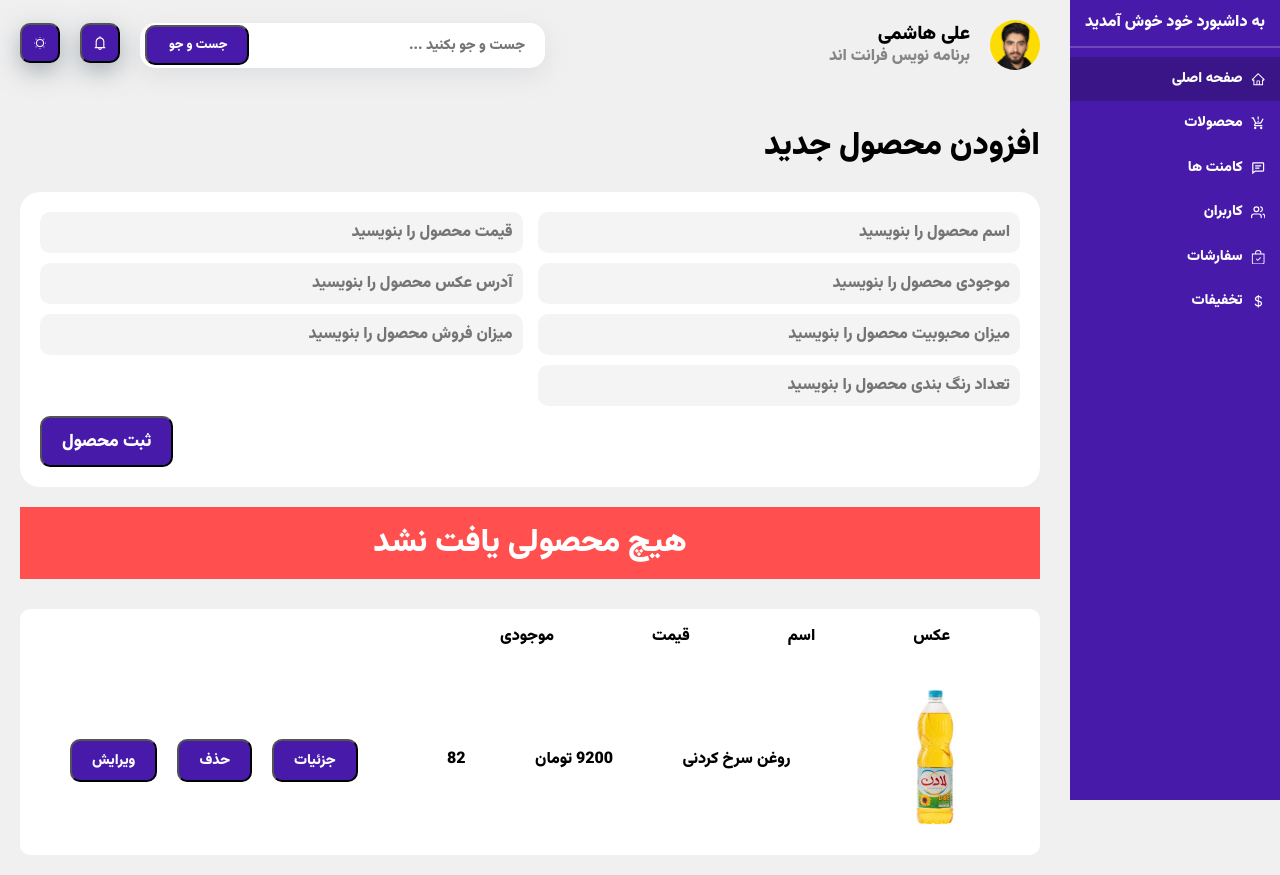
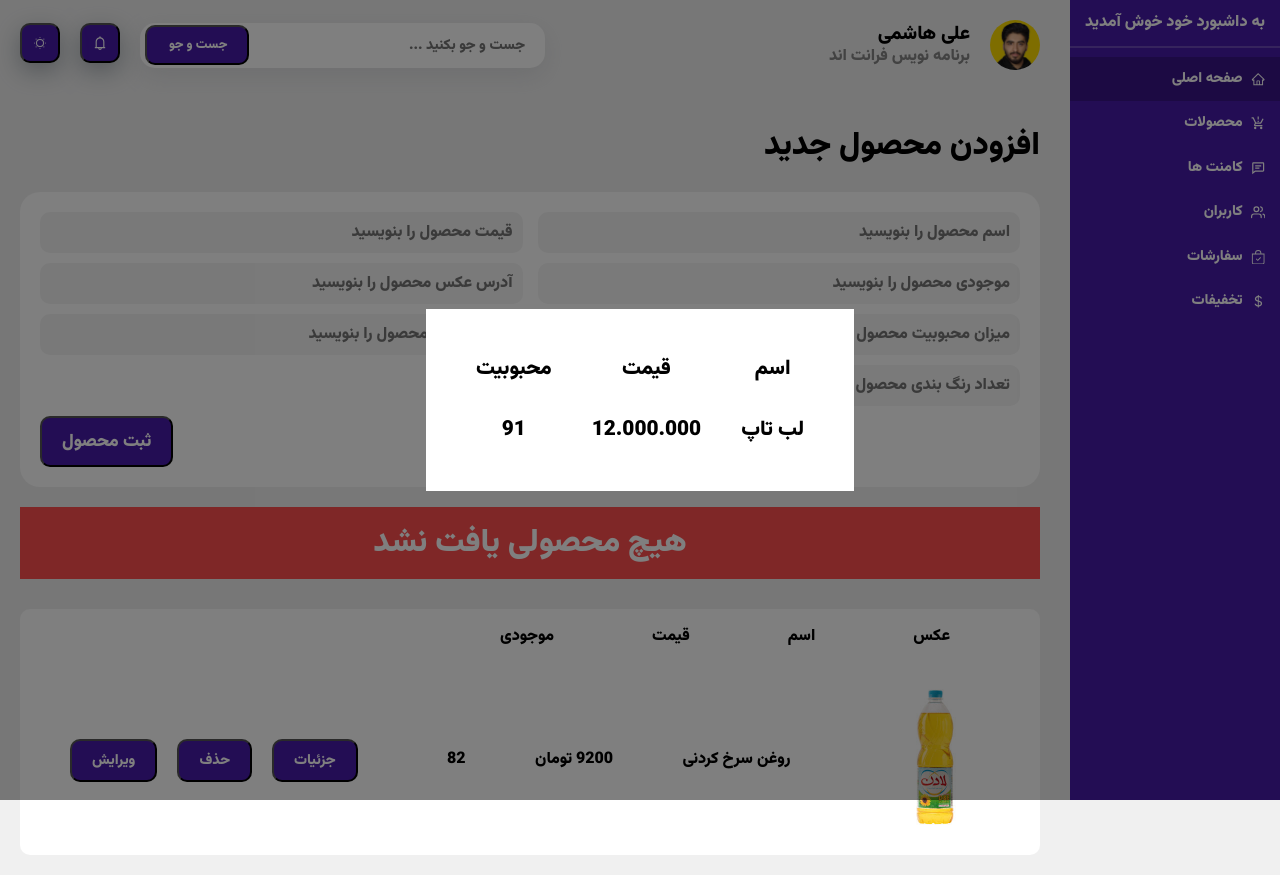
Before and after one commit to thealih/CMS_farsi, a React (Vite) app: page /products in a window 1280 px wide. Built offline with nearby package versions, Linux system fonts and the light colour scheme.

Commit message:
add DetailsModal component

```diff
--- a/src/Component/Comments/Comments.jsx
+++ b/src/Component/Comments/Comments.jsx
@@ -1,13 +1,7 @@
-import DeleteModal from "../DeleteModal/DeleteModal";
 import ErrorBox from "../ErrorBox/ErrorBox";
 
 const Comments = () => {
-  return (
-    <>
-      <ErrorBox msg="هیچ کامنتی یافت نشد" />
-      <DeleteModal />
-    </>
-  );
+  return <ErrorBox msg="هیچ کامنتی یافت نشد" />;
 };
 
 export default Comments;
--- a/src/Component/DeleteModal/DeleteModal.jsx
+++ b/src/Component/DeleteModal/DeleteModal.jsx
@@ -1,13 +1,23 @@
 import "./deleteModal.css";
 import ReactDOM from "react-dom";
-const DeleteModal = () => {
+const DeleteModal = ({ submitAction, cancelAction }) => {
   return ReactDOM.createPortal(
     <div className="modalParent active">
       <div className="deleteModal">
         <h1>آیا از حذف اطمینان دارید ؟</h1>
         <div className="deleteModalBtns">
-          <button className="deleteBtn deleteModalAcceptBtn">بله</button>
-          <button className="deleteBtn deleteModalRejectBtn">خیر</button>
+          <button
+            className="deleteBtn deleteModalAcceptBtn"
+            onClick={() => submitAction()}
+          >
+            بله
+          </button>
+          <button
+            className="deleteBtn deleteModalRejectBtn"
+            onClick={() => cancelAction()}
+          >
+            خیر
+          </button>
         </div>
       </div>
     </div>,
--- a/src/Component/DeleteModal/deleteModal.css
+++ b/src/Component/DeleteModal/deleteModal.css
@@ -1,23 +1,3 @@
-.modalParent {
-  position: fixed;
-  top: 50%;
-  left: 50%;
-  transform: translate(-50%, -50%);
-  z-index: 2;
-  width: 100%;
-  height: 100vh;
-  background-color: rgba(0, 0, 0, 0.5);
-  display: flex;
-  align-items: center;
-  justify-content: center;
-  opacity: 0;
-  visibility: hidden;
-  transition: 0.4s;
-}
-.modalParent.active {
-  opacity: 1;
-  visibility: visible;
-}
 .deleteModal {
   background-color: var(--white);
   padding: 50px;
--- /dev/null
+++ b/src/Component/DetailsModal/DetailsModal.jsx
@@ -0,0 +1,24 @@
+import "./detailsModal.css";
+
+const DetailsModal = () => {
+  return (
+    <div className="modalParent active">
+      <div className="detailsModal ">
+        <table className="cmsTable">
+          <tr>
+            <th>اسم</th>
+            <th>قیمت</th>
+            <th>محبوبیت</th>
+          </tr>
+          <tr>
+            <td>لب تاپ</td>
+            <td>12.000.000</td>
+            <td>91</td>
+          </tr>
+        </table>
+      </div>
+    </div>
+  );
+};
+
+export default DetailsModal;
--- /dev/null
+++ b/src/Component/DetailsModal/detailsModal.css
@@ -0,0 +1,5 @@
+.detailsModal {
+  padding: 30px;
+  background-color: var(--white);
+  font-size: 1.3rem;
+}
--- a/src/Component/Header/Header.jsx
+++ b/src/Component/Header/Header.jsx
@@ -6,7 +6,7 @@ const Header = () => {
   return (
     <div className="header">
       <div className="adminProfile">
-        <img src="../../../public/img/saeedi.jpeg" alt="Admin Profile" />
+        <img src="/img/saeedi.jpeg" alt="Admin Profile" />
         <div>
           <h1>علی هاشمی</h1>
           <h3>برنامه نویس فرانت اند</h3>
--- a/src/Component/ProductTable/ProductsTable.jsx
+++ b/src/Component/ProductTable/ProductsTable.jsx
@@ -1,13 +1,29 @@
+import { useState } from "react";
 import "./productsTable.css";
+import DeleteModal from "../DeleteModal/DeleteModal";
+import DetailsMoadl from "../DetailsModal/DetailsModal";
 const ProductsTable = () => {
+  const [isShowModal, setIsShowModal] = useState(false);
+  const deleteModalCancleAction = () => {
+    console.log("مدال بسته شد");
+    setIsShowModal(false);
+  };
+  const deleteModalSubmitAction = () => {
+    console.log("مدال تایید شد");
+    setIsShowModal(false);
+  };
   return (
+    <>
       <table className="productsTable">
+        <thead>
           <tr className="productsTableHeadingTr">
             <th>عکس</th>
             <th>اسم</th>
             <th>قیمت</th>
             <th>موجودی</th>
           </tr>
+        </thead>
+        <tbody>
           <tr className="productsTableTr">
             <td>
               <img
@@ -21,11 +37,25 @@ const ProductsTable = () => {
             <td>82</td>
             <td>
               <button className="productsTableBtn">جزئیات</button>
-          <button className="productsTableBtn">حذف</button>
+              <button
+                className="productsTableBtn"
+                onClick={() => setIsShowModal(!isShowModal)}
+              >
+                حذف
+              </button>
               <button className="productsTableBtn">ویرایش</button>
             </td>
           </tr>
+        </tbody>
       </table>
+      {isShowModal && (
+        <DeleteModal
+          submitAction={deleteModalSubmitAction}
+          cancelAction={deleteModalCancleAction}
+        />
+      )}
+      <DetailsMoadl />
+    </>
   );
 };
 
--- /dev/null
+++ b/src/cms.css
@@ -0,0 +1,34 @@
+.modalParent {
+  position: fixed;
+  top: 50%;
+  left: 50%;
+  transform: translate(-50%, -50%);
+  z-index: 2;
+  width: 100%;
+  height: 100vh;
+  background-color: rgba(0, 0, 0, 0.5);
+  display: flex;
+  align-items: center;
+  justify-content: center;
+  opacity: 0;
+  visibility: hidden;
+  transition: 0.4s;
+}
+.modalParent.active {
+  opacity: 1;
+  visibility: visible;
+}
+
+.cmsTable {
+  /* margin-top: 20px; */
+  width: 100%;
+  border-radius: 10px;
+  background-color: var(--white);
+}
+.cmsTable tr {
+  text-align: center;
+}
+.cmsTable th,
+.cmsTable td {
+  padding: 20px;
+}
--- a/src/main.jsx
+++ b/src/main.jsx
@@ -3,6 +3,7 @@ import ReactDOM from "react-dom/client";
 import { BrowserRouter } from "react-router-dom";
 import App from "./App.jsx";
 import "./custom.css";
+import "./cms.css";
 
 ReactDOM.createRoot(document.getElementById("root")).render(
   <React.StrictMode>
```
Lines whose indentation alone changed are shown as unchanged.
